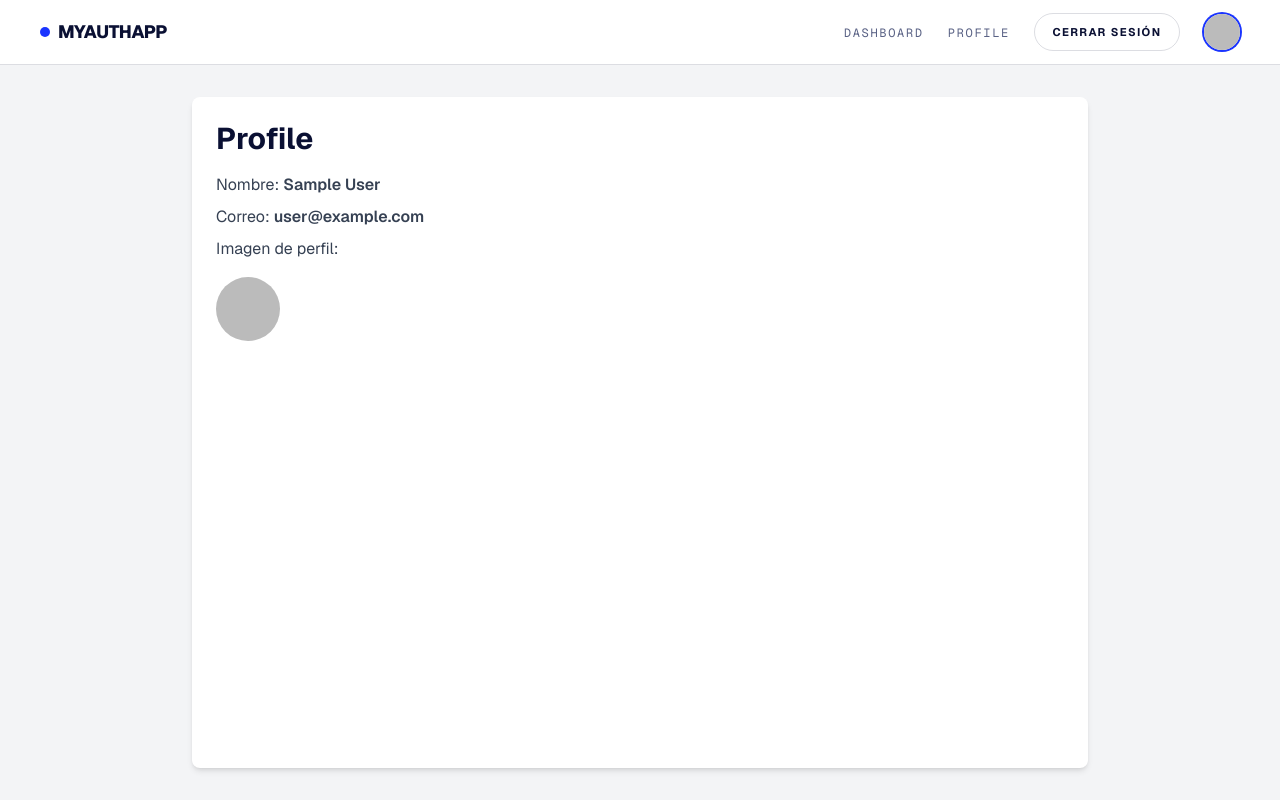
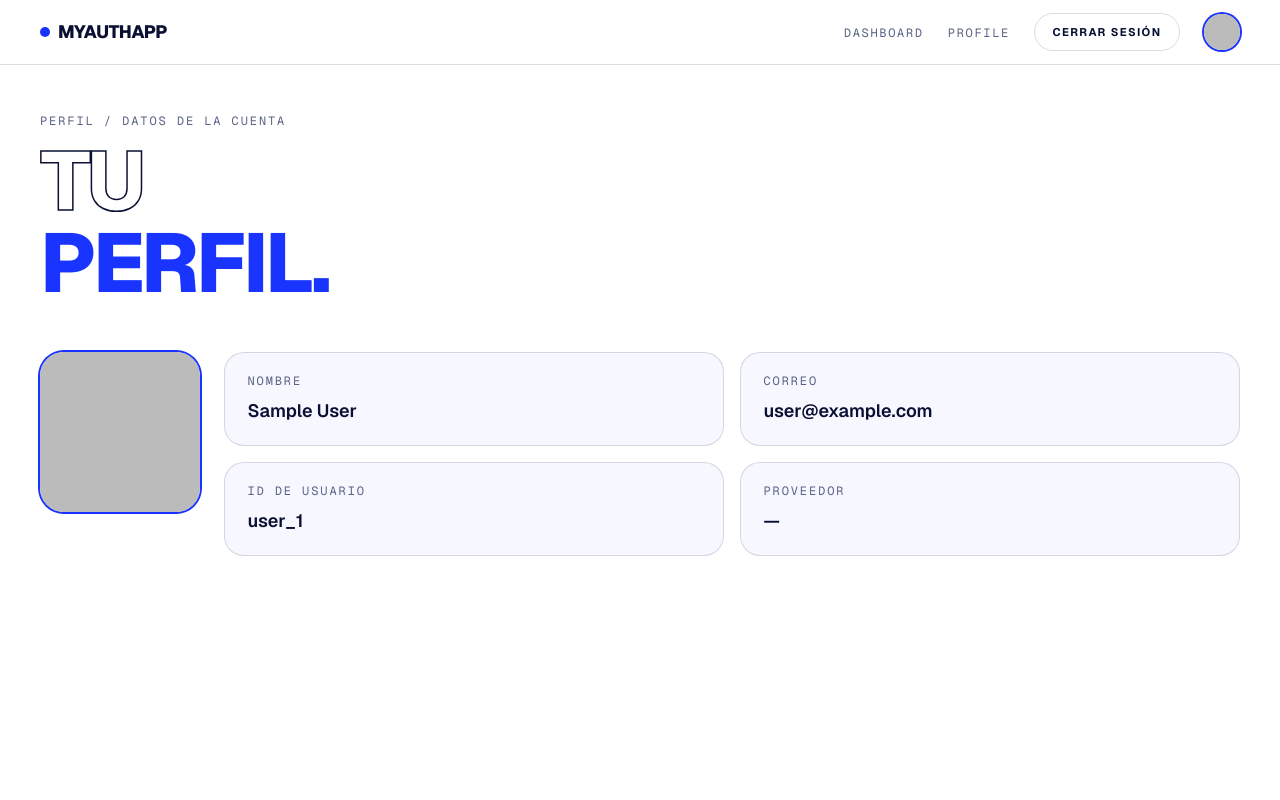
Before and after one commit to JasonGomezzz/Lab13-DAWA, a Next.js app: page /profile in a window 1280 px wide. Built offline with nearby package versions, Linux system fonts and the light colour scheme; no server answers; sample sign-in values are in the browser's storage.

Commit message:
style(web): rediseñar signIn, register, dashboard y profile con tipografía cinética

```diff
--- a/src/app/dashboard/page.tsx
+++ b/src/app/dashboard/page.tsx
@@ -1,41 +1,89 @@
+import { connection } from "next/server";
 import { Suspense } from "react";
 import Image from "next/image";
 import { redirect } from "next/navigation";
 import { getServerSession } from "next-auth";
 import { authOptions } from "@/lib/auth";
-import LogoutButton from "@/components/LogoutButton";
+import KineticLine from "@/components/kinetic/KineticLine";
+import Marquee from "@/components/kinetic/Marquee";
+
+const PROVIDERS: Record<string, string> = {
+  google: "Google",
+  github: "GitHub",
+  credentials: "Correo y contraseña",
+};
 
 async function DashboardContent() {
+  // Sesión leída por petición: evita el prerender de valores aleatorios (csrf).
+  await connection();
   const session = await getServerSession(authOptions);
   if (!session) redirect("/signIn");
 
   const { user } = session;
+  const firstName = (user.name ?? "usuario").split(" ")[0];
+  const provider = PROVIDERS[session.provider ?? ""] ?? "Desconocido";
 
   return (
-    <div className="flex w-full max-w-md flex-col items-center gap-6 rounded-2xl bg-white p-8 text-center shadow-sm dark:bg-zinc-950">
-      {user.image && (
-        <Image
-          src={user.image}
-          alt={user.name ?? "Avatar"}
-          width={80}
-          height={80}
-          className="rounded-full"
-        />
-      )}
-      <div className="flex flex-col gap-1">
-        <h1 className="text-2xl font-semibold tracking-tight">
-          Hola, {user.name}
+    <div className="mx-auto flex w-full max-w-7xl flex-1 flex-col justify-between gap-12 px-6 pt-12 sm:px-10">
+      <header className="flex flex-col gap-3">
+        <p className="font-mono text-xs tracking-[0.16em] text-muted uppercase">
+          Dashboard / Sesión activa
+        </p>
+        <h1 className="k-display-md">
+          <KineticLine text="Hola," />
+          <KineticLine text={`${firstName}.`} variant="accent" delay={140} />
         </h1>
-        <p className="text-sm text-zinc-600 dark:text-zinc-400">{user.email}</p>
+      </header>
+
+      <div className="grid gap-4 sm:grid-cols-3">
+        {[
+          ["Nombre", user.name ?? "—"],
+          ["Correo", user.email ?? "—"],
+          ["Proveedor", provider],
+        ].map(([label, value], i) => (
+          <div
+            key={label}
+            className="k-card k-in"
+            style={{ "--i": i + 2 } as React.CSSProperties}
+          >
+            <p className="font-mono text-xs tracking-[0.16em] text-muted uppercase">
+              {label}
+            </p>
+            <p className="mt-2 text-xl font-semibold break-all">{value}</p>
+          </div>
+        ))}
+        {user.image && (
+          <div
+            className="k-card k-in flex items-center gap-4 sm:col-span-3"
+            style={{ "--i": 5 } as React.CSSProperties}
+          >
+            <Image
+              src={user.image}
+              alt={user.name ?? "Avatar"}
+              width={56}
+              height={56}
+              className="size-14 rounded-full ring-2 ring-accent"
+            />
+            <p className="text-sm text-muted">
+              Imagen de perfil entregada por {provider}.
+            </p>
+          </div>
+        )}
       </div>
-      <LogoutButton />
+
+      <Marquee
+        items={["Sesión protegida", "JWT firmado", "Ruta privada"]}
+        variant="line"
+        speed={40}
+        className="-mx-6 sm:-mx-10"
+      />
     </div>
   );
 }
 
 export default function DashboardPage() {
   return (
-    <main className="flex flex-1 items-center justify-center bg-zinc-50 px-4 dark:bg-black">
+    <main className="flex flex-1 flex-col">
       <Suspense fallback={null}>
         <DashboardContent />
       </Suspense>
--- a/src/app/layout.tsx
+++ b/src/app/layout.tsx
@@ -28,7 +28,7 @@ export default function RootLayout({ children }: LayoutProps<"/">) {
     >
       <body className="min-h-full flex flex-col">
         <Provider>
-          <Suspense fallback={<div className="h-[72px] bg-black" />}>
+          <Suspense fallback={<div className="h-16 border-b border-line" />}>
             <Navbar />
           </Suspense>
           {children}
--- a/src/app/profile/page.tsx
+++ b/src/app/profile/page.tsx
@@ -1,39 +1,67 @@
+import { connection } from "next/server";
 import { Suspense } from "react";
 import Image from "next/image";
 import { redirect } from "next/navigation";
 import { getServerSession } from "next-auth";
 import { authOptions } from "@/lib/auth";
+import KineticLine from "@/components/kinetic/KineticLine";
 
 async function ProfileContent() {
+  // Sesión leída por petición: evita el prerender de valores aleatorios (csrf).
+  await connection();
   const session = await getServerSession(authOptions);
   if (!session) redirect("/signIn");
 
   const { user } = session;
 
   return (
-    <div className="w-full max-w-4xl rounded-lg bg-white p-6 shadow-md dark:bg-zinc-950">
-      <h1 className="mb-4 text-3xl font-bold">Profile</h1>
-      <div className="mb-6">
-        <p className="mb-2 text-gray-700 dark:text-zinc-300">
-          Nombre: <span className="font-semibold">{user.name}</span>
+    <div className="mx-auto flex w-full max-w-7xl flex-1 flex-col gap-12 px-6 py-12 sm:px-10">
+      <header className="flex flex-col gap-3">
+        <p className="font-mono text-xs tracking-[0.16em] text-muted uppercase">
+          Perfil / Datos de la cuenta
         </p>
-        <p className="mb-2 text-gray-700 dark:text-zinc-300">
-          Correo: <span className="font-semibold">{user.email}</span>
-        </p>
-        {user.image && (
-          <>
-            <p className="mb-2 text-gray-700 dark:text-zinc-300">
-              Imagen de perfil:
-            </p>
-            <Image
-              src={user.image}
-              alt="Perfil"
-              width={100}
-              height={100}
-              className="mt-4 size-16 rounded-full"
-            />
-          </>
+        <h1 className="k-display-md">
+          <KineticLine text="Tu" variant="outline" />
+          <KineticLine text="perfil." variant="accent" delay={140} />
+        </h1>
+      </header>
+
+      <div className="grid gap-6 lg:grid-cols-[auto_1fr]">
+        {user.image ? (
+          <Image
+            src={user.image}
+            alt="Perfil"
+            width={160}
+            height={160}
+            className="k-in size-40 rounded-3xl object-cover ring-2 ring-accent"
+          />
+        ) : (
+          <div
+            className="k-in flex size-40 items-center justify-center rounded-3xl border border-line text-6xl font-extrabold text-accent uppercase"
+            aria-hidden
+          >
+            {(user.name ?? "?").charAt(0)}
+          </div>
         )}
+        <dl className="grid gap-4 sm:grid-cols-2">
+          {[
+            ["Nombre", user.name ?? "—"],
+            ["Correo", user.email ?? "—"],
+            ["ID de usuario", user.id],
+            ["Proveedor", session.provider ?? "—"],
+          ].map(([label, value], i) => (
+            <div
+              key={label}
+              className="k-card k-in"
+              style={{ "--i": i + 1 } as React.CSSProperties}
+            >
+              <dt className="font-mono text-xs tracking-[0.16em] text-muted uppercase">
+                {label}
+              </dt>
+              <dd className="mt-2 text-lg font-semibold break-all">{value}</dd>
+            </div>
+          ))}
+        </dl>
       </div>
     </div>
   );
@@ -41,7 +69,7 @@ async function ProfileContent() {
 
 export default function ProfilePage() {
   return (
-    <main className="flex flex-1 justify-center bg-gray-100 p-8 dark:bg-black">
+    <main className="flex flex-1 flex-col">
       <Suspense fallback={null}>
         <ProfileContent />
       </Suspense>
--- a/src/app/register/page.tsx
+++ b/src/app/register/page.tsx
@@ -1,39 +1,54 @@
+import { connection } from "next/server";
 import { Suspense } from "react";
 import Link from "next/link";
 import { redirect } from "next/navigation";
 import { getServerSession } from "next-auth";
 import { authOptions } from "@/lib/auth";
 import RegisterForm from "@/components/RegisterForm";
+import AuthShell from "@/components/kinetic/AuthShell";
 
 async function RegisterContent() {
+  // Sesión leída por petición: evita el prerender de valores aleatorios (csrf).
+  await connection();
   const session = await getServerSession(authOptions);
   if (session) redirect("/dashboard");
 
   return (
-    <div className="flex w-full max-w-sm flex-col gap-6 rounded-2xl bg-white p-8 shadow-sm dark:bg-zinc-950">
-      <div className="flex flex-col gap-2 text-center">
-        <h1 className="text-2xl font-semibold tracking-tight">Crear cuenta</h1>
-        <p className="text-sm text-zinc-600 dark:text-zinc-400">
-          Regístrate con tu correo y una contraseña segura.
+    <AuthShell
+      tag="Lab 13 / Registro"
+      lines={[
+        { text: "Crea" },
+        { text: "tu", variant: "outline" },
+        { text: "acceso.", variant: "accent" },
+      ]}
+    >
+      <div className="flex flex-col gap-8">
+        <div className="k-in" style={{ "--i": 0 } as React.CSSProperties}>
+          <p className="font-mono text-xs tracking-[0.16em] text-muted uppercase">
+            Nueva cuenta
           </p>
         </div>
+        <div className="k-in" style={{ "--i": 1 } as React.CSSProperties}>
           <RegisterForm />
-      <p className="text-center text-sm text-zinc-600 dark:text-zinc-400">
+        </div>
+        <p
+          className="k-in text-sm text-muted"
+          style={{ "--i": 2 } as React.CSSProperties}
+        >
           ¿Ya tienes cuenta?{" "}
-        <Link href="/signIn" className="font-medium underline">
+          <Link href="/signIn" className="font-semibold text-accent underline underline-offset-4">
             Inicia sesión
           </Link>
         </p>
       </div>
+    </AuthShell>
   );
 }
 
 export default function RegisterPage() {
   return (
-    <main className="flex flex-1 items-center justify-center bg-zinc-50 px-4 py-8 dark:bg-black">
-      <Suspense fallback={null}>
+    <Suspense fallback={<main className="flex-1" />}>
       <RegisterContent />
     </Suspense>
-    </main>
   );
 }
```
Also changed, not shown: src/app/signIn/page.tsx (+35 -15 lines). Lines whose indentation alone changed are shown as unchanged.
